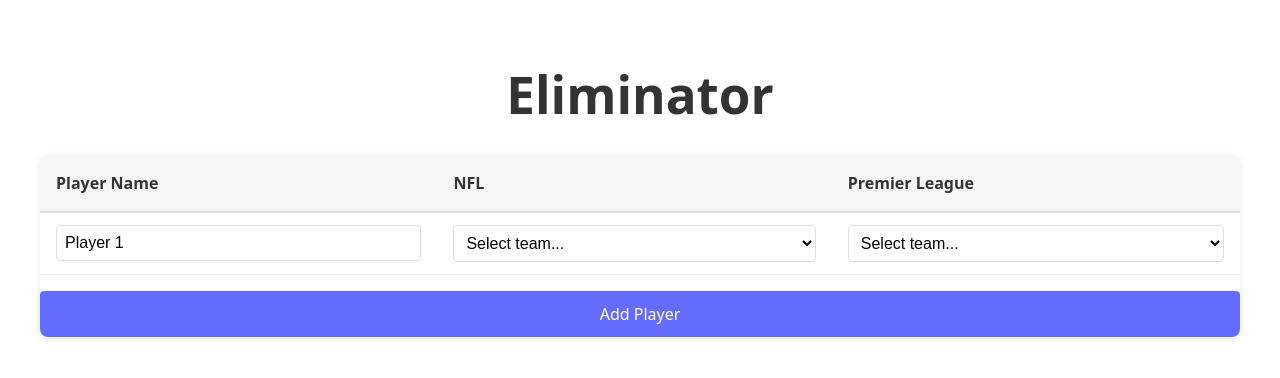
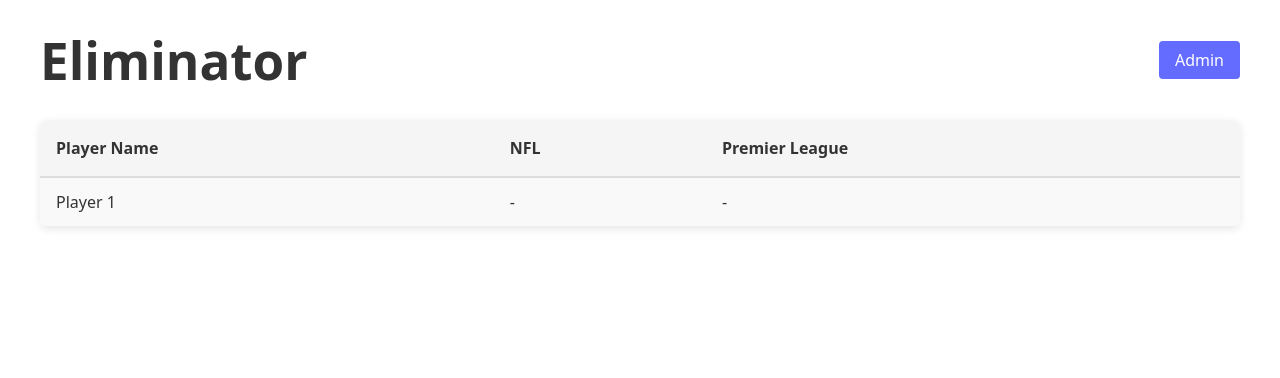
Before and after one commit to JamesDiStef/eliminator, a React (Vite) app: page / in a window 1280 px wide. Shown: the top 378 px of the page. Built offline with nearby package versions, Linux system fonts and the light colour scheme.

Commit message:
PROMPT: Create an admin page.  Only the admin page should provide the utility to add a new player.  The mian page should just display the names in read only format

```diff
--- a/src/App.css
+++ b/src/App.css
@@ -1,16 +1,8 @@
 .app {
-  max-width: 1200px;
-  margin: 0 auto;
-  padding: 2rem;
   min-height: 100vh;
 }
 
-h1 {
-  text-align: center;
-  margin-bottom: 2rem;
-  color: #333;
-}
-
+/* Shared table styles */
 .table-container {
   background: white;
   border-radius: 8px;
--- a/src/App.tsx
+++ b/src/App.tsx
@@ -1,94 +1,45 @@
-import { useState } from 'react';
+import { useState, useEffect } from 'react';
 import './App.css';
-import { NFL_TEAMS, PREMIER_LEAGUE_TEAMS } from './data/leagues';
 import type { Player } from './types/player';
-import type { League } from './types/league';
+import MainPage from './components/MainPage';
+import Admin from './components/Admin';
+
+type Page = 'main' | 'admin';
 
 function App() {
-  const [players, setPlayers] = useState<Player[]>([
-    { id: '1', name: 'Player 1', selectedTeams: {} },
-  ]);
+  const [currentPage, setCurrentPage] = useState<Page>('main');
+  const [players, setPlayers] = useState<Player[]>(() => {
+    // Load from localStorage if available
+    const saved = localStorage.getItem('eliminator-players');
+    if (saved) {
+      try {
+        return JSON.parse(saved);
+      } catch {
+        return [{ id: '1', name: 'Player 1', selectedTeams: {} }];
+      }
+    }
+    return [{ id: '1', name: 'Player 1', selectedTeams: {} }];
+  });
 
-  const leagues: League[] = [NFL_TEAMS, PREMIER_LEAGUE_TEAMS];
-
-  const handleTeamChange = (playerId: string, leagueId: string, teamId: string | null) => {
-    setPlayers(players.map(player => {
-      if (player.id === playerId) {
-        return {
-          ...player,
-          selectedTeams: {
-            ...player.selectedTeams,
-            [leagueId]: teamId,
-          },
-        };
-      }
-      return player;
-    }));
-  };
-
-  const addPlayer = () => {
-    const newPlayer: Player = {
-      id: Date.now().toString(),
-      name: `Player ${players.length + 1}`,
-      selectedTeams: {},
-    };
-    setPlayers([...players, newPlayer]);
-  };
-
-  const updatePlayerName = (playerId: string, name: string) => {
-    setPlayers(players.map(player =>
-      player.id === playerId ? { ...player, name } : player
-    ));
-  };
+  // Save to localStorage whenever players change
+  useEffect(() => {
+    localStorage.setItem('eliminator-players', JSON.stringify(players));
+  }, [players]);
 
   return (
     <div className="app">
-      <h1>Eliminator</h1>
-      <div className="table-container">
-        <table>
-          <thead>
-            <tr>
-              <th>Player Name</th>
-              {leagues.map(league => (
-                <th key={league.id}>{league.name}</th>
-              ))}
-            </tr>
-          </thead>
-          <tbody>
-            {players.map(player => (
-              <tr key={player.id}>
-                <td>
-                  <input
-                    type="text"
-                    value={player.name}
-                    onChange={(e) => updatePlayerName(player.id, e.target.value)}
-                    className="player-name-input"
-                  />
-                </td>
-                {leagues.map(league => (
-                  <td key={league.id}>
-                    <select
-                      value={player.selectedTeams[league.id] || ''}
-                      onChange={(e) => handleTeamChange(player.id, league.id, e.target.value || null)}
-                      className="team-select"
-                    >
-                      <option value="">Select team...</option>
-                      {league.teams.map(team => (
-                        <option key={team.id} value={team.id}>
-                          {team.name}
-                        </option>
-                      ))}
-                    </select>
-                  </td>
-                ))}
-              </tr>
-            ))}
-          </tbody>
-        </table>
-        <button onClick={addPlayer} className="add-player-btn">
-          Add Player
-        </button>
-      </div>
+      {currentPage === 'main' ? (
+        <MainPage
+          players={players}
+          onNavigateToAdmin={() => setCurrentPage('admin')}
+        />
+      ) : (
+        <Admin
+          players={players}
+          onPlayersChange={setPlayers}
+          onNavigateToMain={() => setCurrentPage('main')}
+        />
+      )}
     </div>
   );
 }
--- /dev/null
+++ b/src/components/Admin.css
@@ -0,0 +1,48 @@
+.admin {
+  max-width: 1200px;
+  margin: 0 auto;
+  padding: 2rem;
+}
+
+.admin-header {
+  display: flex;
+  justify-content: space-between;
+  align-items: center;
+  margin-bottom: 2rem;
+}
+
+.admin-header h1 {
+  margin: 0;
+  color: #333;
+}
+
+.nav-button {
+  padding: 0.5rem 1rem;
+  background-color: #646cff;
+  color: white;
+  border: none;
+  border-radius: 4px;
+  font-size: 1rem;
+  font-weight: 500;
+  cursor: pointer;
+  transition: background-color 0.2s;
+}
+
+.nav-button:hover {
+  background-color: #535bf2;
+}
+
+.delete-btn {
+  padding: 0.4rem 0.8rem;
+  background-color: #dc3545;
+  color: white;
+  border: none;
+  border-radius: 4px;
+  font-size: 0.9rem;
+  cursor: pointer;
+  transition: background-color 0.2s;
+}
+
+.delete-btn:hover {
+  background-color: #c82333;
+}
--- /dev/null
+++ b/src/components/Admin.tsx
@@ -0,0 +1,119 @@
+import { useState } from 'react';
+import type { Player } from '../types/player';
+import { NFL_TEAMS, PREMIER_LEAGUE_TEAMS } from '../data/leagues';
+import type { League } from '../types/league';
+import './Admin.css';
+
+interface AdminProps {
+  players: Player[];
+  onPlayersChange: (players: Player[]) => void;
+  onNavigateToMain: () => void;
+}
+
+function Admin({ players, onPlayersChange, onNavigateToMain }: AdminProps) {
+  const leagues: League[] = [NFL_TEAMS, PREMIER_LEAGUE_TEAMS];
+
+  const handleTeamChange = (playerId: string, leagueId: string, teamId: string | null) => {
+    const updatedPlayers = players.map(player => {
+      if (player.id === playerId) {
+        return {
+          ...player,
+          selectedTeams: {
+            ...player.selectedTeams,
+            [leagueId]: teamId,
+          },
+        };
+      }
+      return player;
+    });
+    onPlayersChange(updatedPlayers);
+  };
+
+  const addPlayer = () => {
+    const newPlayer: Player = {
+      id: Date.now().toString(),
+      name: `Player ${players.length + 1}`,
+      selectedTeams: {},
+    };
+    onPlayersChange([...players, newPlayer]);
+  };
+
+  const updatePlayerName = (playerId: string, name: string) => {
+    const updatedPlayers = players.map(player =>
+      player.id === playerId ? { ...player, name } : player
+    );
+    onPlayersChange(updatedPlayers);
+  };
+
+  const deletePlayer = (playerId: string) => {
+    const updatedPlayers = players.filter(player => player.id !== playerId);
+    onPlayersChange(updatedPlayers);
+  };
+
+  return (
+    <div className="admin">
+      <div className="admin-header">
+        <h1>Admin - Eliminator</h1>
+        <button onClick={onNavigateToMain} className="nav-button">
+          View Main Page
+        </button>
+      </div>
+      <div className="table-container">
+        <table>
+          <thead>
+            <tr>
+              <th>Player Name</th>
+              {leagues.map(league => (
+                <th key={league.id}>{league.name}</th>
+              ))}
+              <th>Actions</th>
+            </tr>
+          </thead>
+          <tbody>
+            {players.map(player => (
+              <tr key={player.id}>
+                <td>
+                  <input
+                    type="text"
+                    value={player.name}
+                    onChange={(e) => updatePlayerName(player.id, e.target.value)}
+                    className="player-name-input"
+                  />
+                </td>
+                {leagues.map(league => (
+                  <td key={league.id}>
+                    <select
+                      value={player.selectedTeams[league.id] || ''}
+                      onChange={(e) => handleTeamChange(player.id, league.id, e.target.value || null)}
+                      className="team-select"
+                    >
+                      <option value="">Select team...</option>
+                      {league.teams.map(team => (
+                        <option key={team.id} value={team.id}>
+                          {team.name}
+                        </option>
+                      ))}
+                    </select>
+                  </td>
+                ))}
+                <td>
+                  <button
+                    onClick={() => deletePlayer(player.id)}
+                    className="delete-btn"
+                  >
+                    Delete
+                  </button>
+                </td>
+              </tr>
+            ))}
+          </tbody>
+        </table>
+        <button onClick={addPlayer} className="add-player-btn">
+          Add Player
+        </button>
+      </div>
+    </div>
+  );
+}
+
+export default Admin;
--- /dev/null
+++ b/src/components/MainPage.css
@@ -0,0 +1,46 @@
+.main-page {
+  max-width: 1200px;
+  margin: 0 auto;
+  padding: 2rem;
+}
+
+.main-header {
+  display: flex;
+  justify-content: space-between;
+  align-items: center;
+  margin-bottom: 2rem;
+}
+
+.main-header h1 {
+  margin: 0;
+  color: #333;
+}
+
+.nav-button {
+  padding: 0.5rem 1rem;
+  background-color: #646cff;
+  color: white;
+  border: none;
+  border-radius: 4px;
+  font-size: 1rem;
+  font-weight: 500;
+  cursor: pointer;
+  transition: background-color 0.2s;
+}
+
+.nav-button:hover {
+  background-color: #535bf2;
+}
+
+.read-only-cell {
+  padding: 0.75rem 1rem;
+  color: #333;
+  background-color: #f9f9f9;
+}
+
+.empty-state {
+  text-align: center;
+  color: #888;
+  font-style: italic;
+  padding: 2rem;
+}
--- /dev/null
+++ b/src/components/MainPage.tsx
@@ -0,0 +1,65 @@
+import type { Player } from '../types/player';
+import { NFL_TEAMS, PREMIER_LEAGUE_TEAMS } from '../data/leagues';
+import type { League } from '../types/league';
+import './MainPage.css';
+
+interface MainPageProps {
+  players: Player[];
+  onNavigateToAdmin: () => void;
+}
+
+function MainPage({ players, onNavigateToAdmin }: MainPageProps) {
+  const leagues: League[] = [NFL_TEAMS, PREMIER_LEAGUE_TEAMS];
+
+  const getTeamName = (leagueId: string, teamId: string | null | undefined): string => {
+    if (!teamId) return '-';
+    const league = leagues.find(l => l.id === leagueId);
+    const team = league?.teams.find(t => t.id === teamId);
+    return team?.name || '-';
+  };
+
+  return (
+    <div className="main-page">
+      <div className="main-header">
+        <h1>Eliminator</h1>
+        <button onClick={onNavigateToAdmin} className="nav-button">
+          Admin
+        </button>
+      </div>
+      <div className="table-container">
+        <table>
+          <thead>
+            <tr>
+              <th>Player Name</th>
+              {leagues.map(league => (
+                <th key={league.id}>{league.name}</th>
+              ))}
+            </tr>
+          </thead>
+          <tbody>
+            {players.length === 0 ? (
+              <tr>
+                <td colSpan={leagues.length + 1} className="empty-state">
+                  No players added yet. Go to Admin to add players.
+                </td>
+              </tr>
+            ) : (
+              players.map(player => (
+                <tr key={player.id}>
+                  <td className="read-only-cell">{player.name}</td>
+                  {leagues.map(league => (
+                    <td key={league.id} className="read-only-cell">
+                      {getTeamName(league.id, player.selectedTeams[league.id])}
+                    </td>
+                  ))}
+                </tr>
+              ))
+            )}
+          </tbody>
+        </table>
+      </div>
+    </div>
+  );
+}
+
+export default MainPage;
```
Also changed, not shown: prompts.txt.
